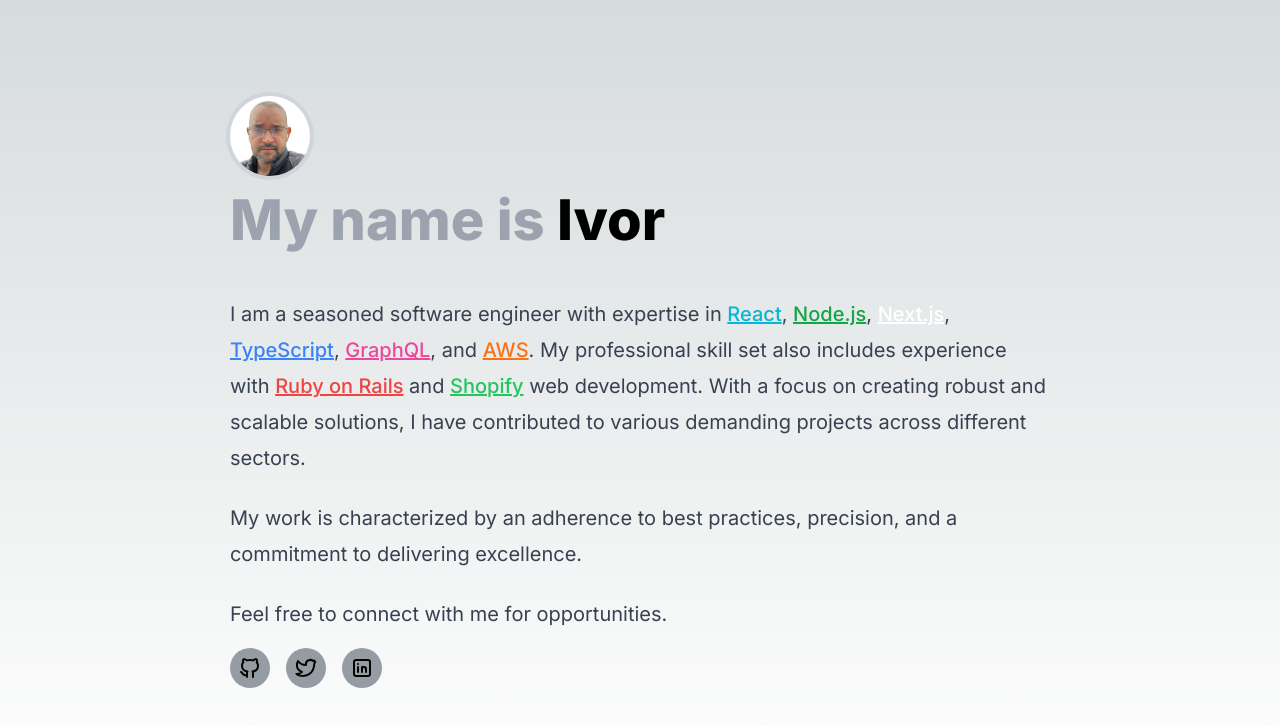
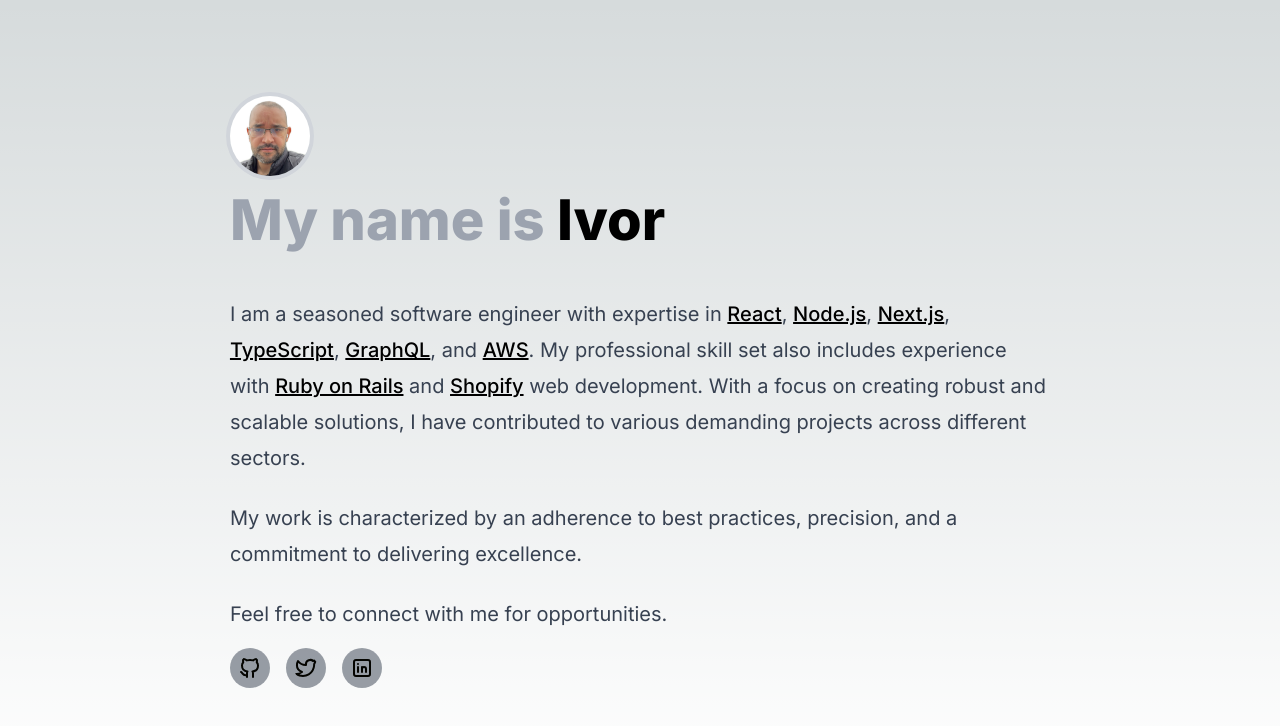
Before and after one commit to ivorpad/ivor-2023, a Next.js app: page / in a window 1280 px wide. Shown: the top 726 px of the page. Built offline with nearby package versions, Linux system fonts and the light colour scheme.

Commit message:
removed colors

```diff
--- a/src/components/MainArticle.tsx
+++ b/src/components/MainArticle.tsx
@@ -6,35 +6,35 @@
       </h1>
       <p>
         I am a seasoned software engineer with expertise in{" "}
-        <a href="#" className="text-cyan-500 hover:text-cyan-400">
+        <a href="#" className="text-black dark:text-gray-100">
           React
         </a>
         ,{" "}
-        <a href="#" className="text-green-600 hover:text-green-500">
+        <a href="#" className="text-black dark:text-gray-100">
           Node.js
         </a>
         ,{" "}
-        <a href="#" className="text-white hover:text-gray-200">
+        <a href="#" className="text-black dark:text-gray-100">
           Next.js
         </a>
         ,{" "}
-        <a href="#" className="text-blue-500 hover:text-blue-400">
+        <a href="#" className="text-black dark:text-gray-100">
           TypeScript
         </a>
         ,{" "}
-        <a href="#" className="text-pink-500 hover:text-pink-400">
+        <a href="#" className="text-black dark:text-gray-100">
           GraphQL
         </a>
         , and{" "}
-        <a href="#" className="text-orange-500 hover:text-orange-400">
+        <a href="#" className="text-black dark:text-gray-100">
           AWS
         </a>
         . My professional skill set also includes experience with{" "}
-        <a href="#" className="text-red-500 hover:text-red-400">
+        <a href="#" className="text-black dark:text-gray-100">
           Ruby on Rails
         </a>{" "}
         and{" "}
-        <a href="#" className="text-green-500 hover:text-green-400">
+        <a href="#" className="text-black dark:text-gray-100">
           Shopify
         </a>{" "}
         web development. With a focus on creating robust and scalable solutions,
@@ -45,9 +45,7 @@
         My work is characterized by an adherence to best practices, precision,
         and a commitment to delivering excellence.
       </p>
-      <p>
-        Feel free to connect with me for opportunities.
-      </p>
+      <p>Feel free to connect with me for opportunities.</p>
     </article>
   );
 }
```
